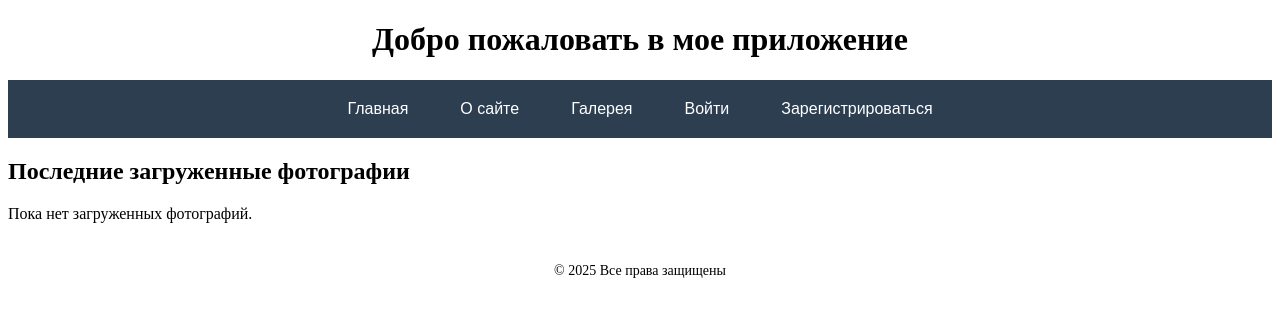
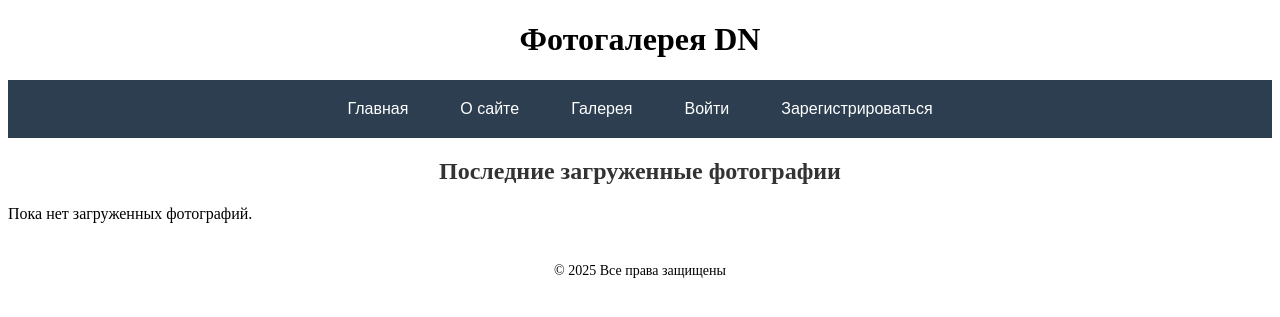
Before and after one commit to dOOmcLiF/lab12, a PHP site: page /index.php?page=favicon in a window 1280 px wide. Shown: the top 317 px of the page. Run offline with PHP 8.4, Linux system fonts and the light colour scheme; data comes from the database, SQL or seed files in the repository; data that the repository does not hold is empty.

Commit message:
styles fix, favicon added

```diff
--- a/assets/styles.css
+++ b/assets/styles.css
@@ -342,12 +342,11 @@ button:hover {
 
 .upload-container input {
     width: 100%; /* Полная ширина кнопки */
-    padding: 12px; /* Отступ внутри кнопки */
-    background-color:#2e3842; /* Цвет фона кнопки */
-    color: white; /* Цвет текста кнопки *//* Без рамки */
+    padding: 9px; /* Отступ внутри кнопки */
     border-radius: 5px; /* Закругленные углы */
     font-size: 16px; /* Размер шрифта */
     cursor: pointer; /* Указатель при наведении */
+    box-sizing: border-box;
     transition: background 0.3s ease; /* Плавный переход цвета */
 }
 
@@ -358,3 +357,8 @@ button:hover {
 .upload-container .success {
     color: var(--success-color);
 }
+h2 {
+    text-align: center; /* Центрирование заголовка */
+    color: var(--text-color); /* Цвет заголовка */
+    margin-bottom: 20px; /* Отступ снизу */
+}
--- a/templates/header.php
+++ b/templates/header.php
@@ -2,10 +2,11 @@
 <html lang="ru">
 <head>
     <meta charset="UTF-8">
-    <title>Мое приложение</title>
+    <title>Фотогалерея DN</title>
     <link rel="stylesheet" href="assets/styles.css">
+    <link rel="icon" href="/favicon.png" type="image/x-icon">
 </head>
 <body>
 <header>
-    <h1>Добро пожаловать в мое приложение</h1>
+    <h1>Фотогалерея DN</h1>
 </header>
```
Also changed, not shown: favicon.png (added), thumbs/img_6835a29e29339_kotiata_koty_pushistye_99165_1920x1080.jpg (added), uploads/img_6835a29e29339_kotiata_koty_pushistye_99165_1920x1080.jpg (added).
